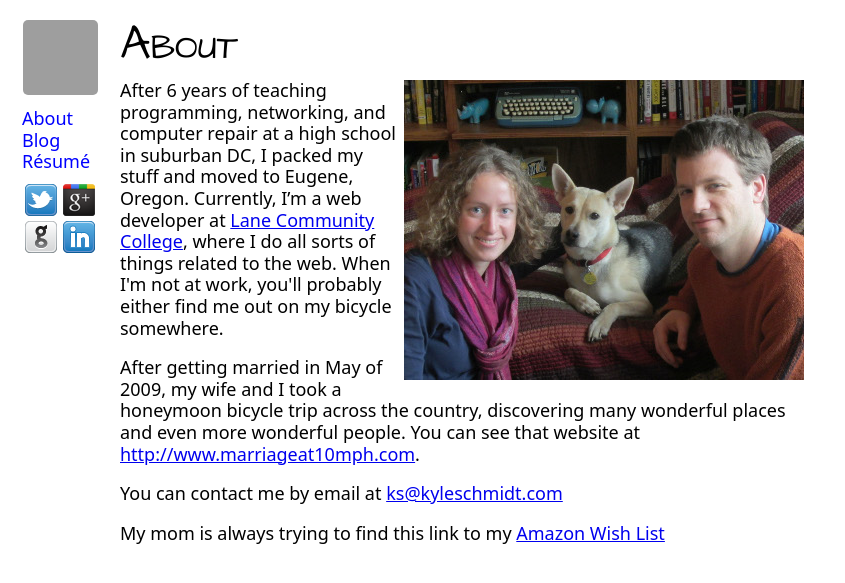
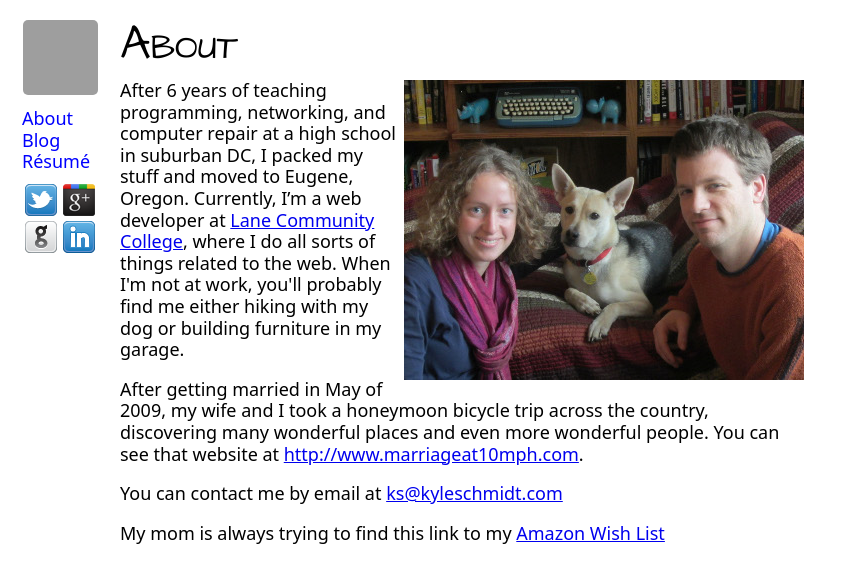
Before and after one commit to krschmidt/krschmidt.github.com, a Jekyll site: the page built from about.html, in a window 1280 px wide, cut to the strip 0-583 px from the top of the page. Shown: the whole strip, without its empty margins (0-845 px from the left). Built offline with Jekyll 4.4.1, drawn with Linux system fonts in a browser that asks for light colours; grey boxes are pictures that could not be loaded.

Commit message:
grammatical error

```diff
--- a/about.html
+++ b/about.html
@@ -6,7 +6,7 @@ topTitle: About
 
 <img src="/img/threeofus.jpg" class="right" style="margin: 0 0 5px 5px">
 
-<p>After 6 years of teaching programming, networking, and computer repair at a high school in suburban DC, I packed my stuff and moved to Eugene, Oregon. Currently, I’m a web developer at <a href="http://www.lanecc.edu">Lane Community College</a>, where I do all sorts of things related to the web. When I'm not at work, you'll probably either find me out on my bicycle somewhere.</p>
+<p>After 6 years of teaching programming, networking, and computer repair at a high school in suburban DC, I packed my stuff and moved to Eugene, Oregon. Currently, I’m a web developer at <a href="http://www.lanecc.edu">Lane Community College</a>, where I do all sorts of things related to the web. When I'm not at work, you'll probably find me either hiking with my dog or building furniture in my garage.</p>
 
 <p>After getting married in May of 2009, my wife and I took a honeymoon bicycle trip across the country, discovering many wonderful places and even more wonderful people. You can see that website at <a href="http://www.marriageat10mph.com">http://www.marriageat10mph.com</a>.</p>
 
```
